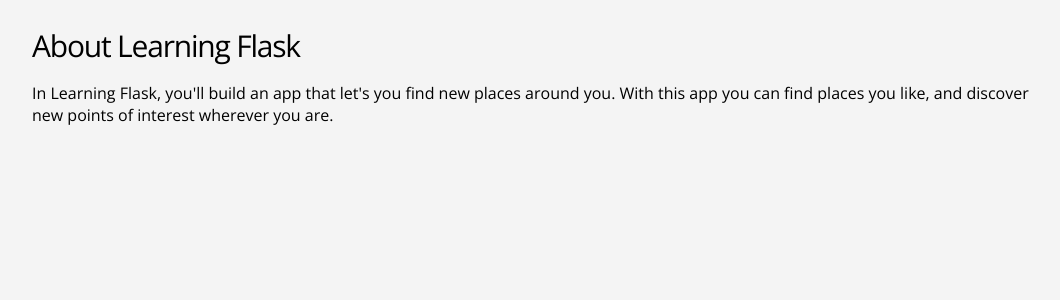
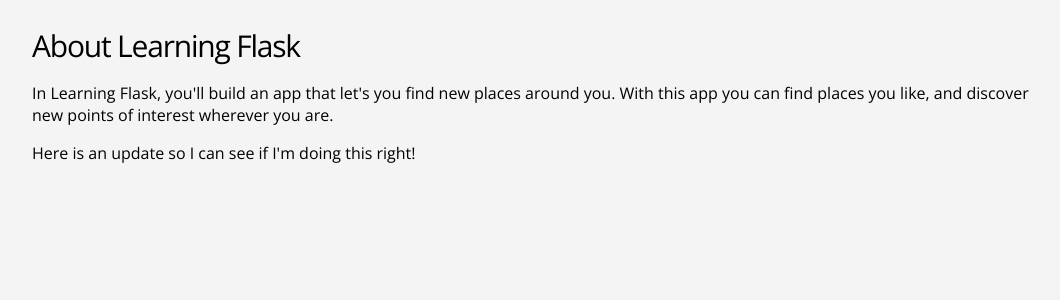
Before and after one commit to Jon2Anderson/learning-flask, a Flask app: page /about in a window 1280 px wide. Shown: the part 50-350 px from the top of the page, without its empty margins (108-1168 px from the left). Run offline with Flask 2, Linux system fonts and the light colour scheme.

Commit message:
About page

```diff
--- a/templates/about.html
+++ b/templates/about.html
@@ -7,6 +7,8 @@
     <h2>About Learning Flask</h2>
     <p>In Learning Flask, you'll build an app that let's you find new places around you. With this app you can find places you like, and discover new points of interest wherever you are.</p>
 
+    <p>Here is an update so I can see if I'm doing this right!</p>
+
     </div>
   </main>
 {% endblock %}
```
